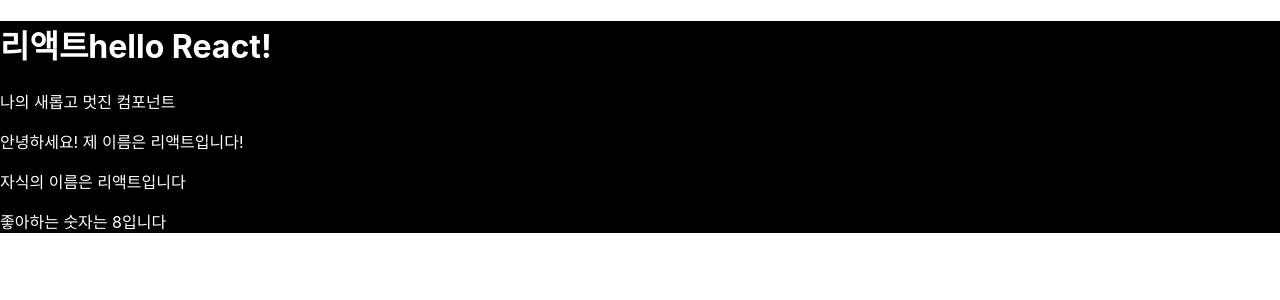
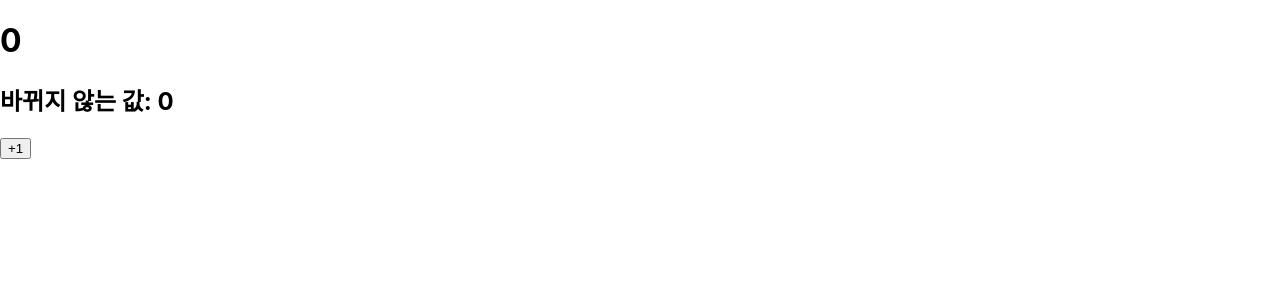
Before and after one commit to Bhanjo/React_study, a React (Create React App) app in the folder book_react/: page / in a window 1280 px wide. Shown: the top 300 px of the page. Built offline with nearby package versions, Linux system fonts and the light colour scheme.

Commit message:
0704_state공부

```diff
--- a/book_react/src/App.js
+++ b/book_react/src/App.js
@@ -1,19 +1,9 @@
 import "./App.css";
-import MyComponent from './MyComponent';
+// import MyComponent from './MyComponent';
+import Counter from './Counter';
 
 const App = () => {
-  const name = "리액트";
-  const style = {
-    backgroundColor: "black",
-    color: "white",
-  };
-  return (
-    <div style={style}>
-      {name === "리액트" ? <h1>{name}hello React!</h1> : <h1>not react..</h1>}
-      {/* <MyComponent name="React" /> */}
-      <MyComponent name={'리액트'} favNum={8}>리액트</MyComponent>
-    </div>
-  );
-}
+  return <Counter />
+};
 
 export default App;
--- /dev/null
+++ b/book_react/src/Counter.js
@@ -0,0 +1,46 @@
+import React, { Component } from 'react';
+
+class Counter extends Component {
+    // constructor를 쓰지 않고 state 초기값 지정
+    state = {
+        number: 0,
+        fixedNumber: 0,
+    };
+    /* constructor(props) {
+         super(props);
+         // state 초기화
+         this.state = {
+             number: 0,
+             fixedNumber: 0,
+         };
+    }*/
+    render() {
+        const { number, fixedNumber } = this.state;
+        return (
+            <div>
+                <h1>{number}</h1>
+                <h2>바뀌지 않는 값: {fixedNumber}</h2>
+                <button
+                onClick= { () => {
+                    // state의 변경: setState
+                    // this.setState({ number: number + 1});
+                    // 바로 이전 state를 받아와서 구현
+                    // this.setState(prevState => ({number: prevState.number + 1}));
+
+                    // this.setState 끝난 후 특정 작업 실행
+                    // 두 번째 파라미터에 콜백 함수를 등록한다
+                    this.setState(
+                        {number: number + 1}, () => {
+                        console.log('방금 setState 호출됨');
+                        console.log(this.state);
+                    })
+                }}
+                >
+                    +1
+                </button>
+            </div>
+        )
+    }
+}
+
+export default Counter;
```
